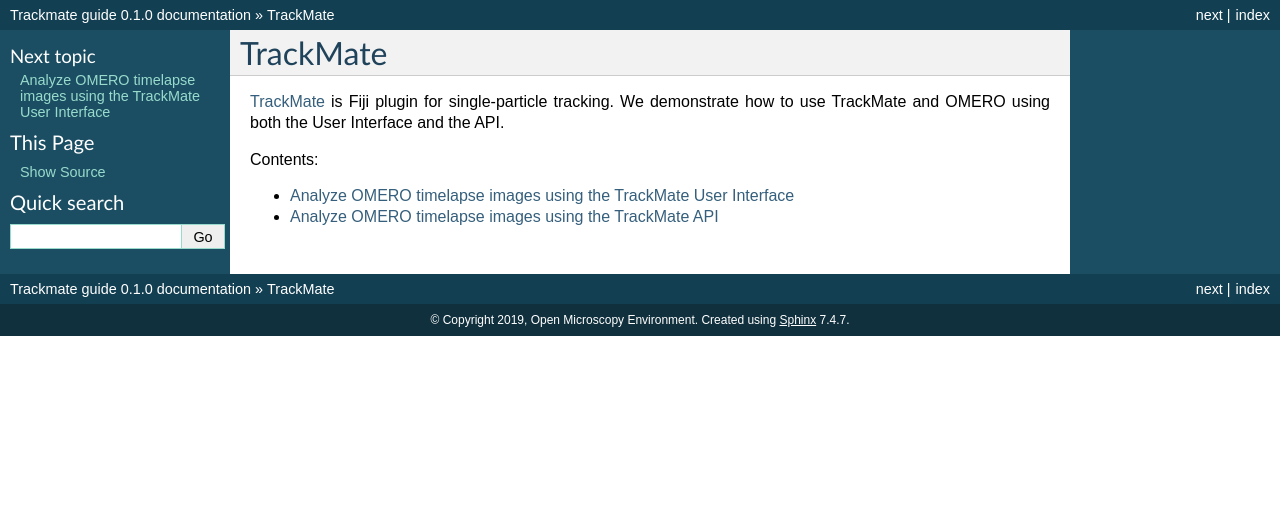
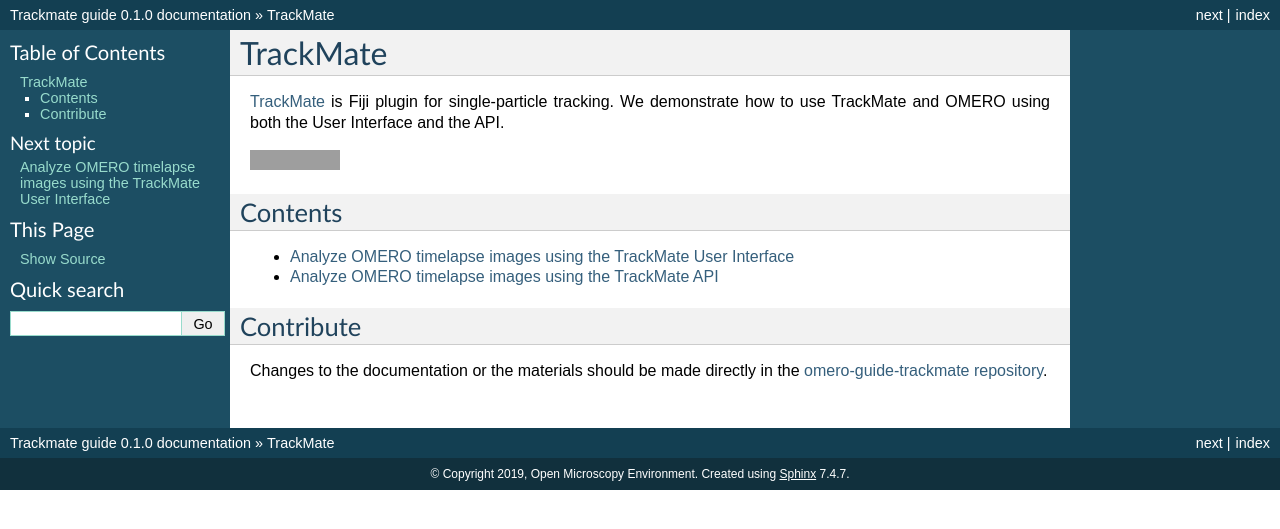
Before and after one commit to ome/omero-guide-trackmate, a Sphinx documentation site: the page built from docs/index.rst, in a window 1280 px wide. Shown: the top 529 px of the page. Built offline with Sphinx 7.4.7, drawn with Linux system fonts in a browser that asks for light colours; grey boxes are pictures that could not be loaded.

```diff
--- a/docs/index.rst
+++ b/docs/index.rst
@@ -3,10 +3,20 @@ TrackMate
 
 `TrackMate <https://imagej.net/TrackMate>`_ is Fiji plugin for single-particle tracking. We demonstrate how to use TrackMate and OMERO using both the User Interface and the API.
 
-Contents:
+.. image:: https://mybinder.org/badge_logo.svg
+   :target: https://mybinder.org/v2/gh/ome/omero-guide-trackmate/master?filepath=notebooks
+
+
+Contents
+--------
 
 .. toctree::
    :maxdepth: 1
 
    trackmate_ui
    trackmate_scripting
+
+Contribute
+----------
+
+Changes to the documentation or the materials should be made directly in the `omero-guide-trackmate repository <https://github.com/ome/omero-guide-trackmate>`_.
```
